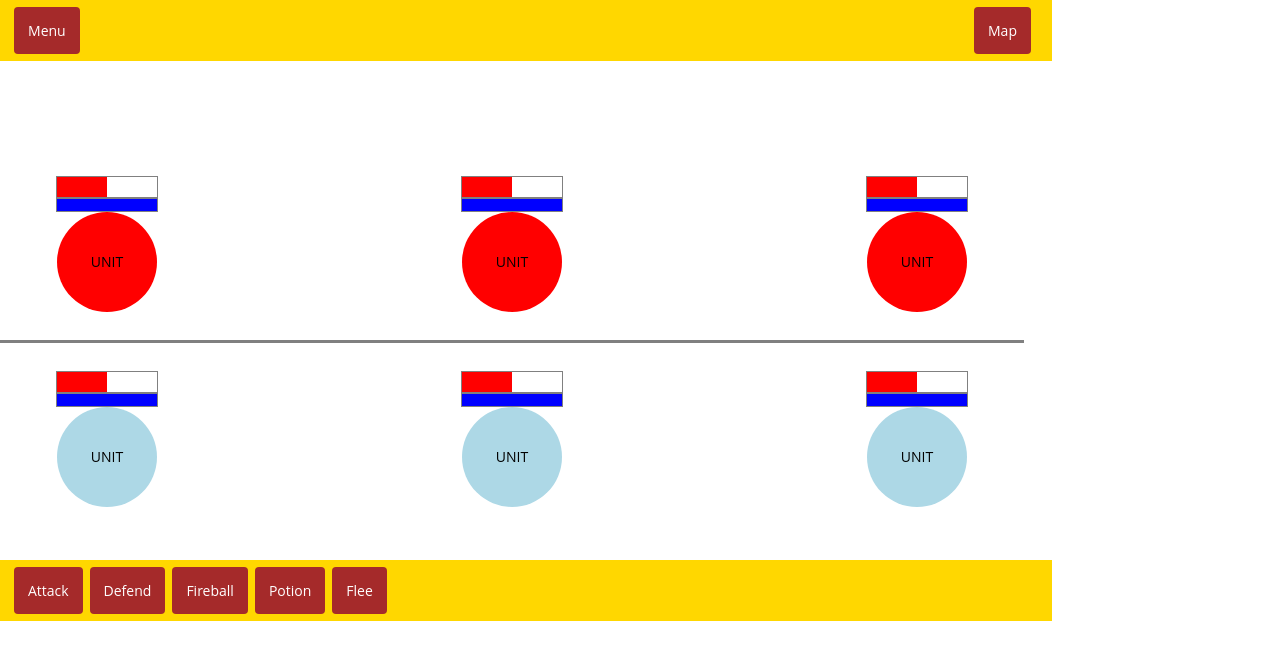
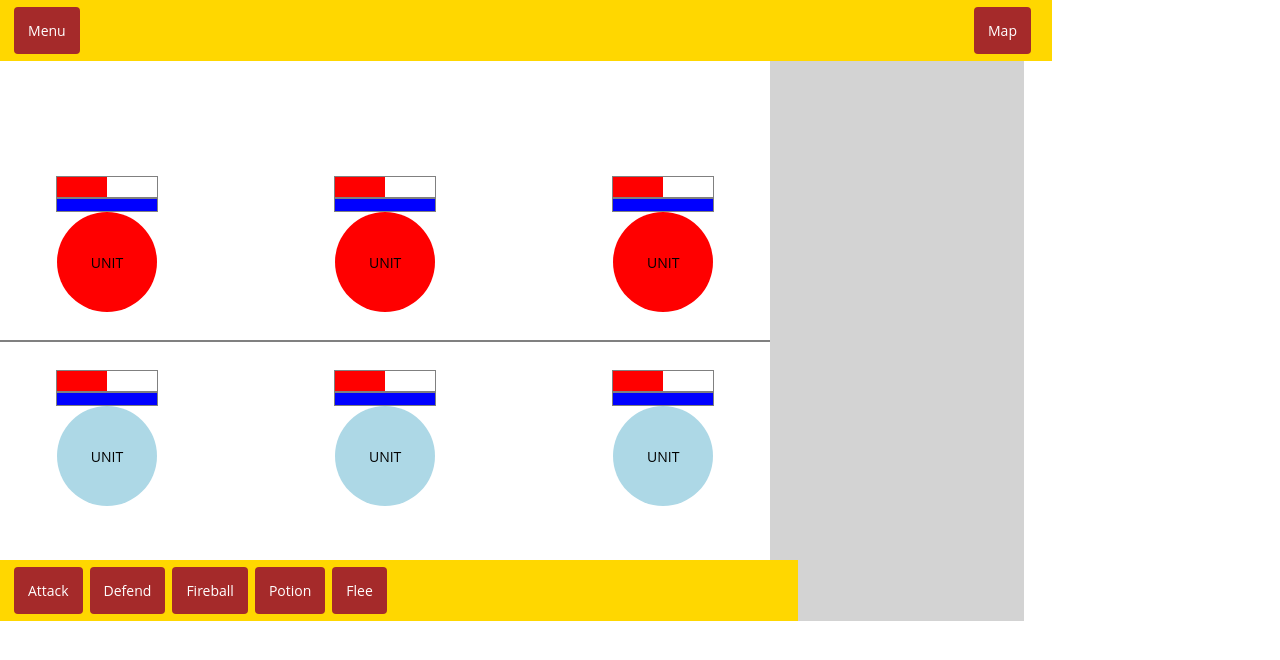
Before and after one commit to nmkataoka/adv-life, a React (Create React App) app: page / in a window 1280 px wide. Shown: the top 660 px of the page. Built offline with nearby package versions, Linux system fonts and the light colour scheme.

Commit message:
add info sidebar [Re: nmkataoka/adv-life#36]

```diff
--- /dev/null
+++ b/src/6-ui-features/CombatScene/InfoSidebar.tsx
@@ -0,0 +1,34 @@
+import React from "react";
+import styled from "@emotion/styled";
+import { useSelector } from "react-redux";
+import { RootState } from "../../7-app/store";
+
+const selectedUnitInfoSelector = (state: RootState) => {
+  const { selectedUnit } = state.combatScene;
+  if (selectedUnit == null) return undefined;
+  return state.combatScene.units[selectedUnit];
+};
+
+export default function InfoSidebar() {
+  const unit = useSelector(selectedUnitInfoSelector);
+
+  if (unit == null) return <Container />;
+
+  const { health, maxHealth, mana, maxMana } = unit;
+
+  return (
+    <Container>
+      Unit Info
+      <div>Health: {health + " / " + maxHealth}</div>
+      <div>Mana: {mana + " / " + maxMana}</div>
+    </Container>
+  );
+}
+
+const Container = styled.div`
+  width: 300px;
+  background-color: lightgray;
+  display: flex;
+  flex-direction: column;
+  padding: 2em 1em;
+`;
--- a/src/6-ui-features/CombatScene/combatSceneSlice.ts
+++ b/src/6-ui-features/CombatScene/combatSceneSlice.ts
@@ -20,6 +20,7 @@ export type UnitInfo = {
   isEnemy?: boolean;
   position: number;
 };
+
 type Units = {
   [key: string]: UnitInfo;
 };
--- a/src/6-ui-features/CombatScene/index.tsx
+++ b/src/6-ui-features/CombatScene/index.tsx
@@ -1,5 +1,6 @@
 /** @jsx jsx */
-import { css, jsx } from "@emotion/core";
+import { jsx } from "@emotion/core";
+import styled from "@emotion/styled";
 import Unit from "./Unit";
 import ActionBar from "./ActionBar";
 import { useSelector, useDispatch } from "react-redux";
@@ -8,6 +9,7 @@ import { setMousePosition } from "./combatSceneSlice";
 import { useRef } from "react";
 import { UnitInfo } from "./combatSceneSlice";
 import useDetectKeypress from "../common/useDetectKeypress";
+import InfoSidebar from "./InfoSidebar";
 
 function sortUnitsByCombatPosition(a: UnitInfo, b: UnitInfo) {
   return a.position - b.position;
@@ -31,42 +33,49 @@ export default function CombatScene() {
   };
 
   return (
-    <div
-      css={css`
-        width: 100%;
-        min-height: 70vh;
-        display: flex;
-        position: relative;
-        flex-direction: column;
-        justify-content: center;
-        align-content: center;
-      `}
-      onMouseMove={handleMouseMove}
-      ref={sceneRef}
-    >
-      <div css={row}>
-        {enemies.sort(sortUnitsByCombatPosition).map((e) => (
-          <Unit key={e.entityHandle} handle={e.entityHandle}></Unit>
-        ))}
-      </div>
-      <div
-        css={css`
-          width: 100%;
-          border-bottom: 3px solid gray;
-        `}
-      />
-      <div css={row}>
-        {friendlies.sort(sortUnitsByCombatPosition).map((p) => (
-          <Unit key={p.entityHandle} handle={p.entityHandle}></Unit>
-        ))}
-      </div>
-      <ActionBar />
-    </div>
+    <Container onMouseMove={handleMouseMove} ref={sceneRef}>
+      <MainContent>
+        <Row>
+          {enemies.sort(sortUnitsByCombatPosition).map((e) => (
+            <Unit key={e.entityHandle} handle={e.entityHandle}></Unit>
+          ))}
+        </Row>
+        <Divider />
+        <Row>
+          {friendlies.sort(sortUnitsByCombatPosition).map((p) => (
+            <Unit key={p.entityHandle} handle={p.entityHandle}></Unit>
+          ))}
+        </Row>
+        <ActionBar />
+      </MainContent>
+      <InfoSidebar />
+    </Container>
   );
 }
 
-const row = css`
+const Container = styled.div`
+  width: 100%;
+  display: flex;
+  min-height: 70vh;
+  align-items: stretch;
+`;
+
+const MainContent = styled.div`
+  flex: 1 1 100%;
+  display: flex;
+  position: relative;
+  flex-direction: column;
+  justify-content: center;
+  align-content: center;
+`;
+
+const Row = styled.div`
   display: flex;
   justify-content: space-between;
   padding: 2em 4em;
 `;
+
+const Divider = styled.div`
+  width: 100%;
+  border-bottom: 2px solid gray;
+`;
```
